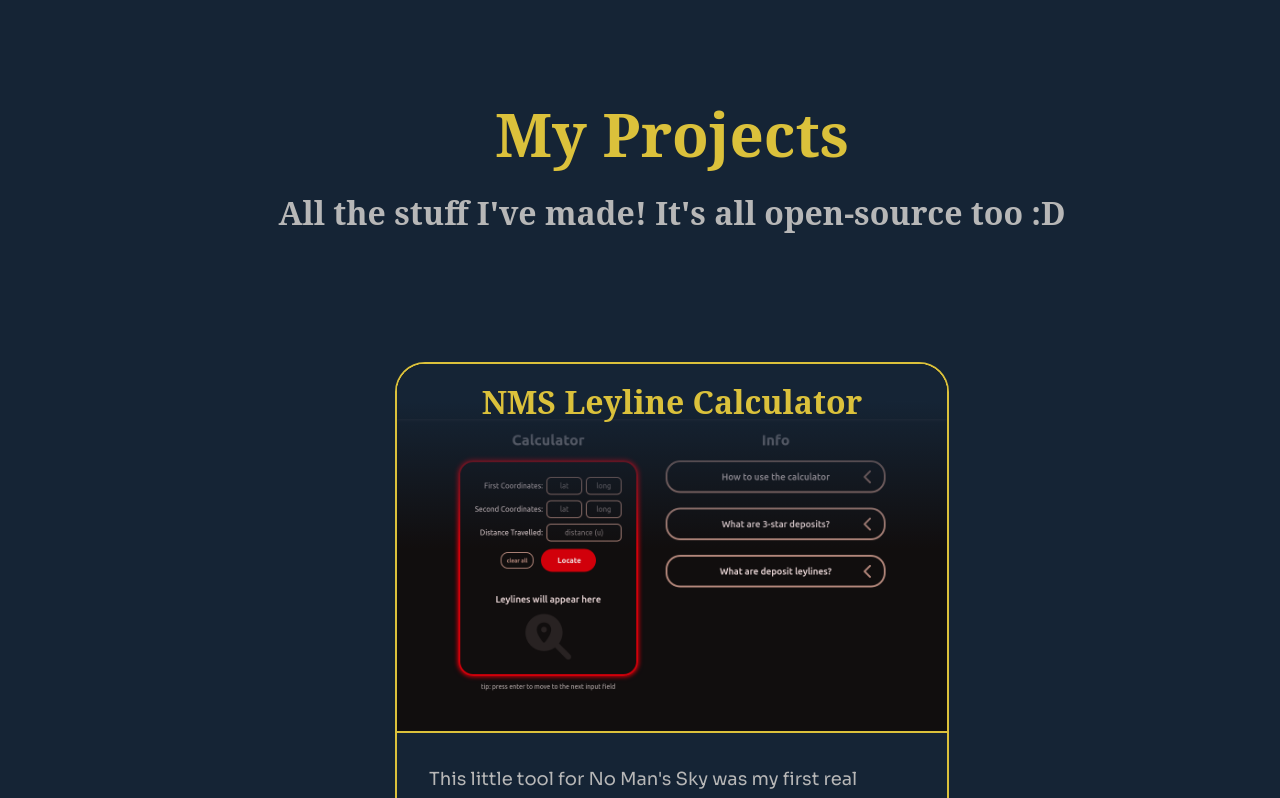
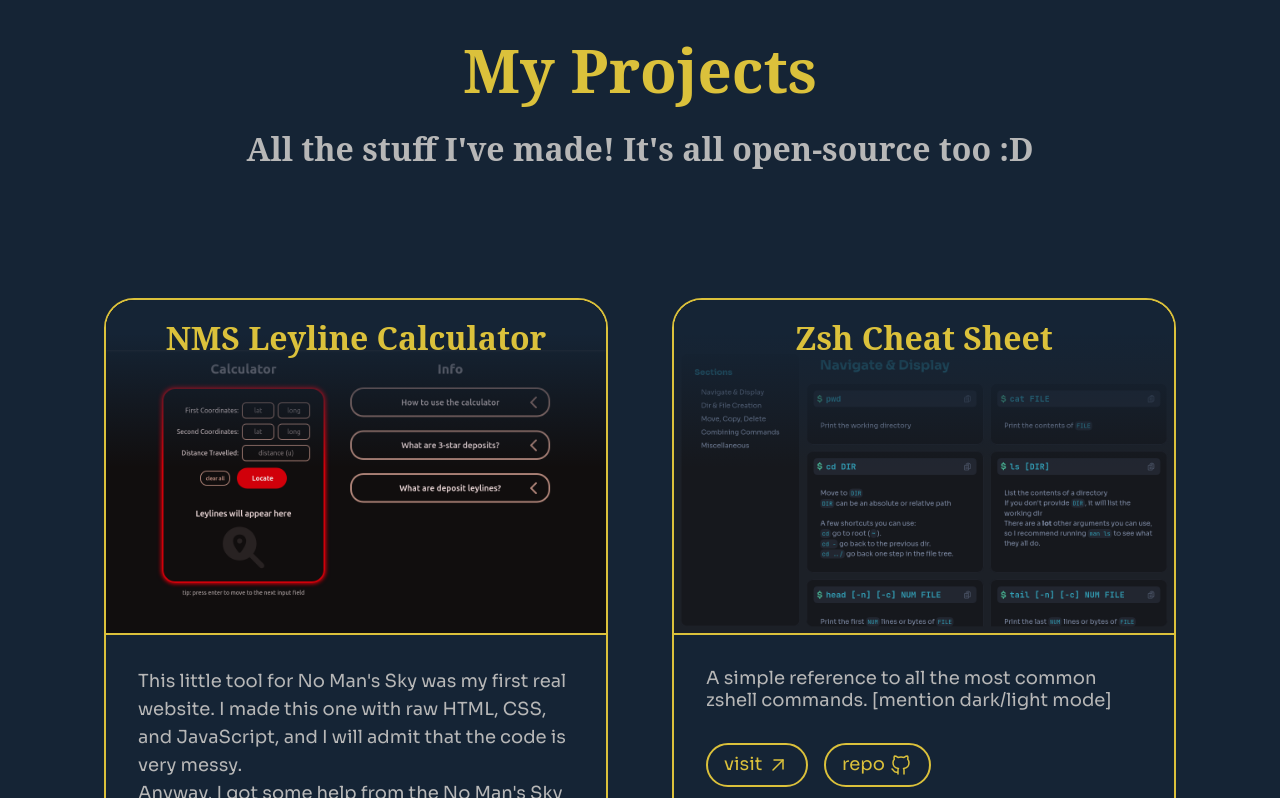
Before and after one commit to SoupCat-Py/reactfolio, a React (Vite) app: page / in a window 1280 px wide. Shown: the part 983-1781 px from the top of the page. Built offline with nearby package versions, Linux system fonts and the light colour scheme; a web font is replaced by a local one.

Commit message:
some tweaks to contact cards
idk if this broke things but it seems to be fine

```diff
--- a/src/components/ProjectCard.module.css
+++ b/src/components/ProjectCard.module.css
@@ -1,6 +1,6 @@
 .container {
     max-width: 600px;
-    min-width: 550px;
+    min-width: 500px;
     width: min-content;
 }
 .topRounded {
--- a/src/sections/Projects.module.css
+++ b/src/sections/Projects.module.css
@@ -1,6 +1,5 @@
 .main {
     gap: 6rem;
-    padding: 4rem 0 0 4rem;
 }
 .wrapper {
     flex-wrap: wrap;
```
